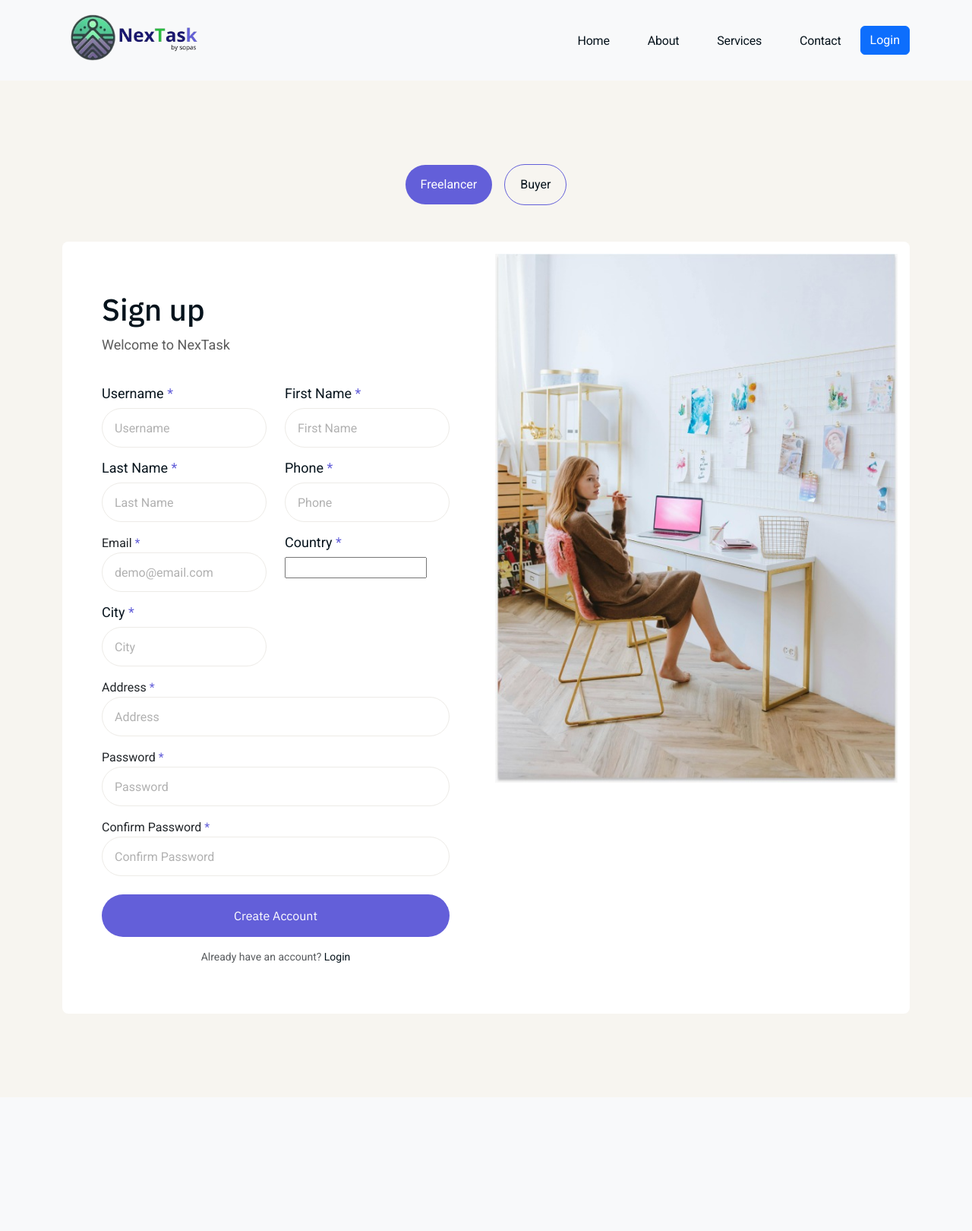
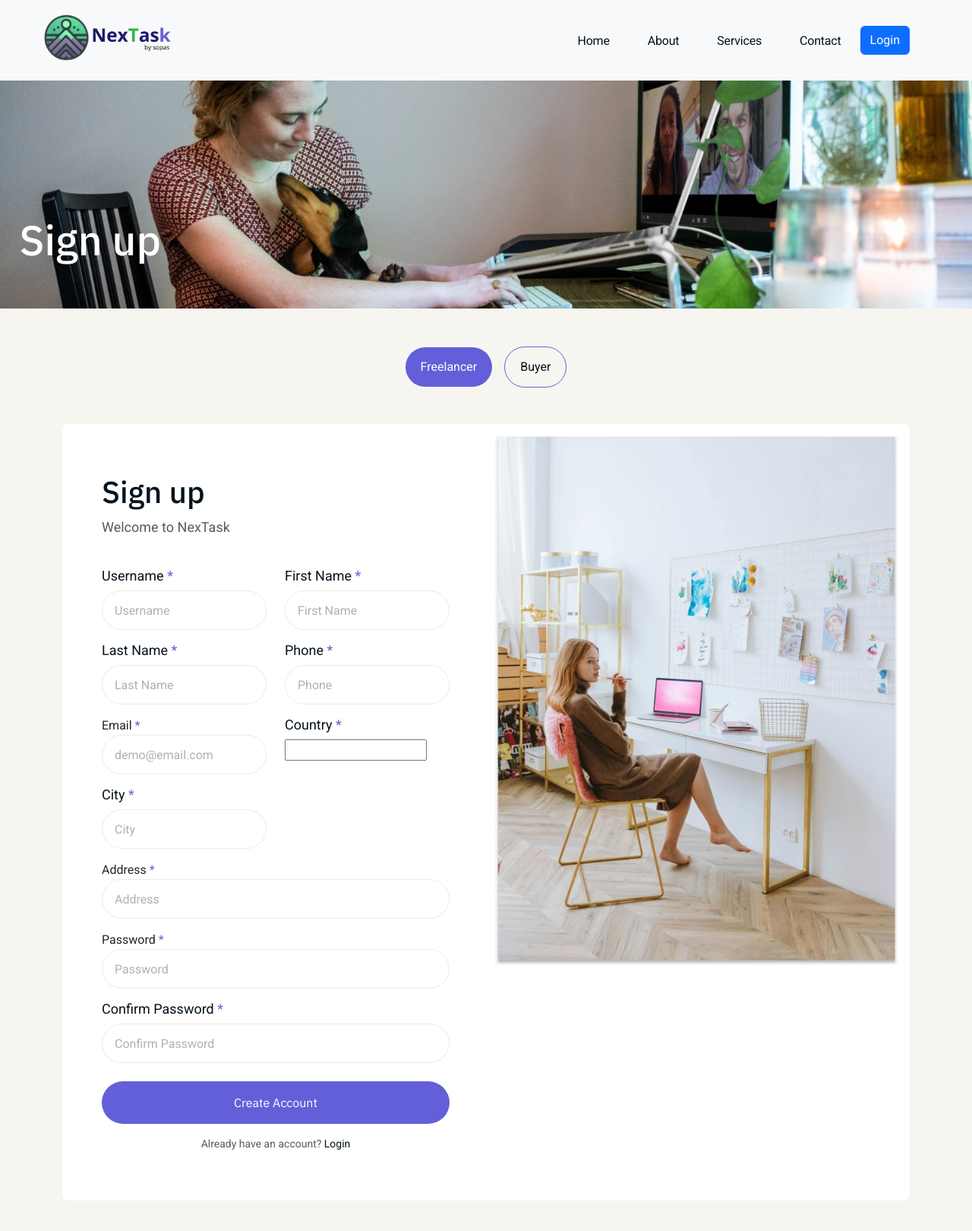
Before and after one commit to OscarMURA/NexTask-Marketplace-and-Freelancer-App, a Django app: page /users/signup/freelancer/ in a window 1280 px wide. Shown: the top 1620 px of the page at 76% size. Before the commit the page ends 1267 px from the top, so only its background shows below. Run offline with Django 5.2, Linux system fonts and the light colour scheme; some libraries are stand-ins or nearby versions.

Commit message:
Correction format confirm password and add design frontend in printipal image and format page

```diff
--- a/Users/templates/Users/freelancer_signup.html
+++ b/Users/templates/Users/freelancer_signup.html
@@ -30,7 +30,7 @@
     <header class="header">
         <nav class="navbar navbar-expand-lg navbar-light bg-light">
             <div class="container">
-              <a class="navbar-brand" href="#">
+              <a class="navbar-brand" href="#" style="margin-left: -35px;">
                 <img src="{% static 'img/others/logoApp.png' %}" alt="Logo" style="height: 80px; width: auto;">
               </a>
                 <button class="navbar-toggler" type="button" data-bs-toggle="collapse" data-bs-target="#navbarNav" aria-controls="navbarNav" aria-expanded="false" aria-label="Toggle navigation">
@@ -59,10 +59,15 @@
         </nav>
     </header>
 
+    <div class="signup-banner" style="position: relative; text-align: left; overflow: hidden; height: 300px; width: 100%;">
+        <img src="{% static 'img/others/freelancer.png' %}" alt="Signup Banner" style="width: 100%; height: 100%; object-fit: cover; position: absolute; top: 50%; left: 50%; transform: translate(-50%, -50%);">
+        <h1 style="color: white; position: absolute; top: 70%; left: 2%; transform: translateY(-50%); font-size: 55px; z-index: 2;">Sign up</h1>
+    </div>
+
     <!-- Signup Form -->
     <section class="py-110 bg-offWhite">
         <div class="container">
-            <div class="mb-5">
+            <div class="mb-5" style="margin-top: -60px;">
                 <div class="row justify-content-center">
                     <div class="col-auto">
                         <div class="d-flex align-items-center gap-3">
@@ -139,8 +144,8 @@
                                         <input type="password" class="form-control shadow-none" id="password1" name="password1" placeholder="Password" required />
                                     </div>
                                     <div class="form-input col-lg-12">
-                                        <label for="password2" the form-label">Confirm Password <span class="text-lime-300">*</span></label>
-                                        <input type of="password" class="form-control shadow-none" id="password2" name="password2" placeholder="Confirm Password" required />
+                                        <label for="password2" class="form-label">Confirm Password <span class="text-lime-300">*</span></label>
+                                        <input type="password" class="form-control shadow-none" id="password2" name="password2" placeholder="Confirm Password" required />
                                     </div>
                                 </div>
                                 <div class="d-grid mt-4">
```
Also changed, not shown: db.sqlite3, static/img/others/freelancer.png (added).
